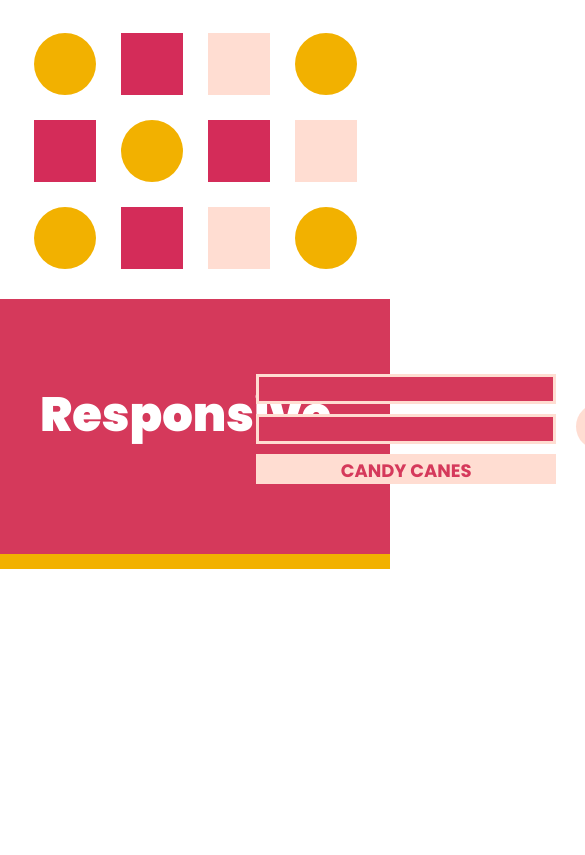
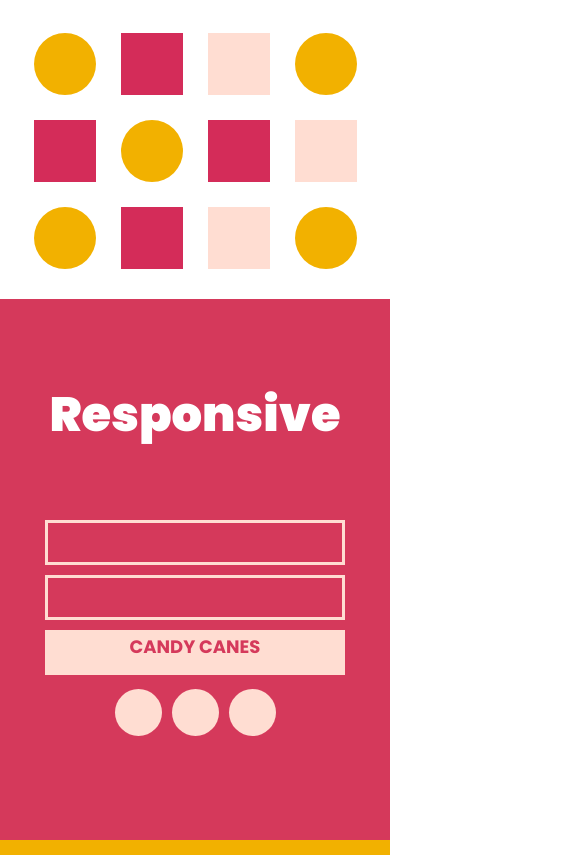
Before and after one commit to angelxicxa/web2-a3-responsive, a plain HTML site: page Web2-A3-Responsive/index.html in a window 390 px wide. Shown: the part 2139-2994 px from the top of the page, 585 px wide, since content can reach past the window. Before the commit the page ends 2708 px from the top, so only its background shows below. Drawn offline with Linux system fonts and the light colour scheme.

Commit message:
Fixing styling

```diff
--- a/Web2-A3-Responsive/css/main.css
+++ b/Web2-A3-Responsive/css/main.css
@@ -167,13 +167,13 @@ section {
 	background-color: #d5395b;
 	color: white;
 	padding: 40px;
-	text-align: center;
 	border-bottom: 15px solid #F2B100;
 }
 
 .footer-nav {
 	justify-content: flex-start;
 	gap: 10px;
+	margin-top: -5em;
 }
 
 .footer-nav .dot {
@@ -197,14 +197,13 @@ section {
 .footer h2 {
 	color: #fff;
 	font-size: 48px;
+
 }
 
 .footer-grid {
 
 		display: grid;
-		grid-template-columns: auto 1fr 350px;
-		grid-area: 1 / 2 / 3 / 3;
-		display: grid;
+		grid-template-columns: 2fr 350px;
 		grid-template-rows: auto auto;
 
 
@@ -313,7 +312,7 @@ section {
 .grid-long {
 
 	width: 300px;
-	height: 30px;
+	height: 45px;
 	box-sizing: border-box;
 	border: 3px solid #FFDDD2;
 	background-color: #FFDDD2;
@@ -321,6 +320,8 @@ section {
 	font-weight: bold;
 	font-size: 18px;
 	font-family: Poppins;
+	text-align: center;
+	align-items: center;
 
 }
 
@@ -331,7 +332,6 @@ section {
 
 .grid-fill {
 	background-color: #d5395b;
-
 }
 
 .wrap {
@@ -437,16 +437,13 @@ section {
 
 	.grid {
 		display: grid;
-		grid-template-columns: auto 1fr 350px;
-		grid-area: 1 / 2 / 3 / 3;
-		display: grid;
-		grid-template-rows: auto auto;
-
+		grid-template-columns: repeat(1, 62px);
 	}
 
 	.footer-nav{
 		justify-content: center;
 		padding: 4rem;
+
 	}
 
 	.hamburger-grid{
@@ -463,4 +460,15 @@ section {
 		align-items: center;
 		justify-self: auto;
 	}
+
+	.footer-grid {
+
+		display: grid;
+		grid-template-columns: 1fr;
+	}
+
+	.footer h2{
+		text-align: center;
+	}
+
 }
```
Also changed, not shown: 1 other file.
